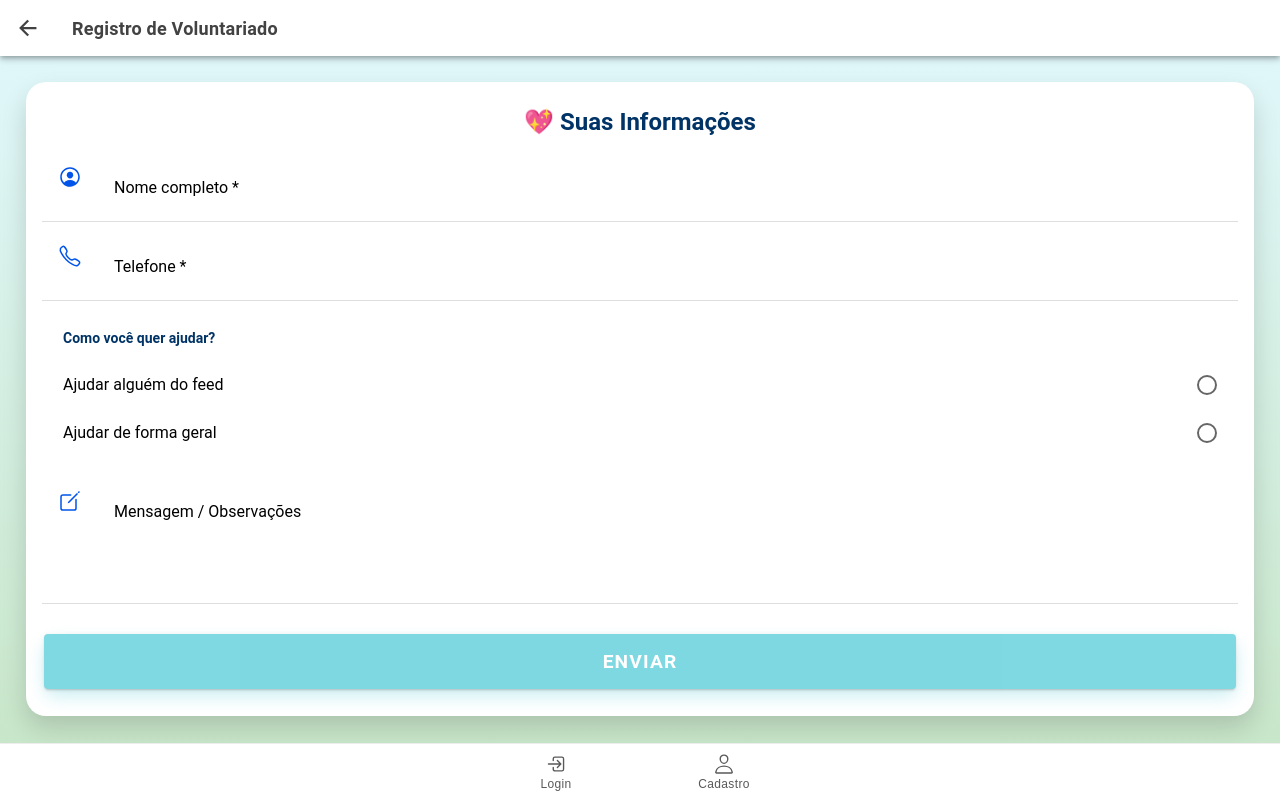
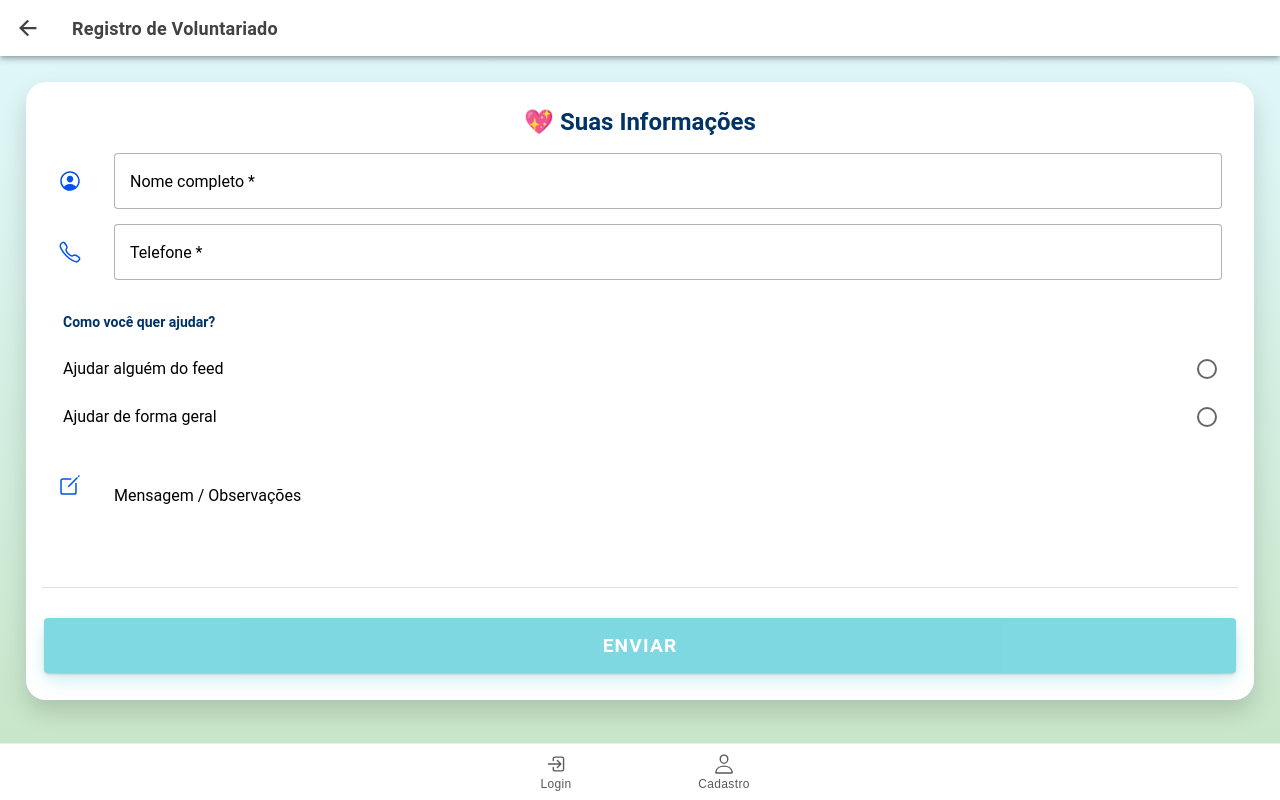
Before and after one commit to Elionay00/helpnow-solidarity-app-project, a React (Vite) app: page /GoodDeedsForm in a window 1280 px wide. Built offline with nearby package versions, Linux system fonts and the light colour scheme; no server answers.

Commit message:
refactor: substitui ValidatedInput por IonInput nos campos nome e telefone, aplicando label flutuante e outline, além de melhorar o espaçamento entre os campos

```diff
--- a/src/components/ValidatedInput/ValidatedInput.tsx
+++ b/src/components/ValidatedInput/ValidatedInput.tsx
@@ -1,6 +1,5 @@
-
 import React from 'react';
-import { IonItem, IonLabel, IonInput, IonIcon, InputChangeEventDetail, IonText } from '@ionic/react'; // Importe IonText aqui
+import { IonItem, IonLabel, IonInput, IonIcon, InputChangeEventDetail, IonText } from '@ionic/react';
 
 // Definindo as Props para o componente ValidatedInput
 interface ValidatedInputProps {
@@ -13,8 +12,6 @@ interface ValidatedInputProps {
     type?: 'text' | 'number' | 'email' | 'password' | 'search' | 'tel' | 'url';
     inputmode?: 'none' | 'text' | 'tel' | 'url' | 'email' | 'numeric' | 'decimal';
     maxlength?: number;
-    // 'message' pode ser um erro específico para o campo em tempo real, se necessário.
-    // No nosso caso, a mensagem global de erro do formulário já é suficiente.
 }
 
 const ValidatedInput: React.FC<ValidatedInputProps> = ({
@@ -22,7 +19,7 @@ const ValidatedInput: React.FC<ValidatedInputProps> = ({
     value,
     onValueChange,
     icon,
-    regex,
+    regex, // Note: regex is passed but its immediate validation isn't used for `isInvalid` state here.
     isInvalid,
     type = 'text',
     inputmode,
@@ -32,18 +29,12 @@ const ValidatedInput: React.FC<ValidatedInputProps> = ({
     const handleInputChange = (e: CustomEvent<InputChangeEventDetail>) => {
         const inputValue = e.detail.value || '';
 
-        // Permite a digitação, mas o isValid que vem do pai determinará o destaque visual no final.
-        // Esta parte aqui só se preocupa em manter o input atualizado e não exceder maxlength.
         if (maxlength && inputValue.length > maxlength) {
-            // Se exceder maxlength e um maxlength for definido, não atualiza o valor
-            // e o isInvalid do pai se encarregará de mostrar o erro.
             return;
         }
 
-        // Se o valor digitado não for um número (para type="tel", por exemplo), ou não corresponder à regex
-        // e não for vazio, marca como inválido para feedback imediato na digitação.
-        // No entanto, a validação final e a mensagem de erro específica virão do componente pai (GoodDeedsForm).
-        const isValueCurrentlyValid = regex.test(inputValue) || inputValue === '';
+        // REMOVA OU COMENTE ESTA LINHA:
+        // const isValueCurrentlyValid = regex.test(inputValue) || inputValue === '';
 
         // Atualiza o valor. O estado 'isInvalid' é controlado pelo componente pai.
         onValueChange(inputValue);
@@ -52,7 +43,7 @@ const ValidatedInput: React.FC<ValidatedInputProps> = ({
     return (
         <IonItem
             lines="full"
-            className={isInvalid ? 'ion-invalid-border' : ''} // Aplica a classe para borda vermelha
+            className={isInvalid ? 'ion-invalid-border' : ''}
             style={{ '--background': 'transparent', marginBottom: '10px' }}
         >
             <IonIcon icon={icon} slot="start" color={isInvalid ? "danger" : "primary"} />
@@ -63,13 +54,12 @@ const ValidatedInput: React.FC<ValidatedInputProps> = ({
                 value={value}
                 onIonChange={handleInputChange}
                 required
-                pattern={regex.source} // Importante para validação nativa do navegador
+                pattern={regex.source}
                 type={type}
                 inputmode={inputmode}
                 maxlength={maxlength}
-                style={{ '--padding-top': '20px' }} // Espaçamento entre label e input
+                style={{ '--padding-top': '20px' }}
             />
-            {/* Mensagens de erro para este componente são gerenciadas pelo componente pai GoodDeedsForm */}
         </IonItem>
     );
 };
--- a/src/pages/SupportOffers/GoodDeedsForm.tsx
+++ b/src/pages/SupportOffers/GoodDeedsForm.tsx
@@ -9,6 +9,7 @@ import {
   IonContent,
   IonList,
   IonTextarea,
+  IonInput,
   IonButton,
   IonText,
   IonButtons,
@@ -24,14 +25,16 @@ import {
   IonItem,
   IonLabel,
 } from '@ionic/react';
-import { arrowBackOutline, personCircleOutline, callOutline, createOutline } from 'ionicons/icons';
-
-// Importa o novo componente ValidatedInput
-import ValidatedInput from '../../components/ValidatedInput/ValidatedInput'; // AJUSTE O CAMINHO CONFORME SUA ESTRUTURA DE PASTAS
+import {
+  arrowBackOutline,
+  personCircleOutline,
+  callOutline,
+  createOutline,
+} from 'ionicons/icons';
 
 // --- Constantes para validação e mensagens ---
 const NAME_REGEX = /^[a-zA-Z\s]*$/;
-const PHONE_REGEX = /^[0-9]{10,11}$/; // Aceita 10 ou 11 dígitos
+const PHONE_REGEX = /^[0-9]{10,11}$/;
 
 const MESSAGES = {
   REQUIRED_FIELDS: 'Por favor, preencha todos os campos obrigatórios.',
@@ -49,20 +52,16 @@ const GoodDeedsForm: React.FC = () => {
   const [message, setMessage] = useState('');
   const [globalError, setGlobalError] = useState('');
 
-  // Estados para controle de validação visual individual
   const [isNameInvalid, setIsNameInvalid] = useState(false);
   const [isPhoneInvalid, setIsPhoneInvalid] = useState(false);
   const [isHelpOptionInvalid, setIsHelpOptionInvalid] = useState(false);
 
-  // --- Handler para mudança nas opções de Ajuda ---
   const handleHelpOptionChange = (e: CustomEvent) => {
     setHelpOption(e.detail.value);
-    setIsHelpOptionInvalid(false); // Reseta o estado de inválido ao selecionar
+    setIsHelpOptionInvalid(false);
   };
 
-  // --- Validação final no handleSubmit ---
   const handleSubmit = () => {
-    // Resetar estados de validação e erros globais
     setGlobalError('');
     setIsNameInvalid(false);
     setIsPhoneInvalid(false);
@@ -70,7 +69,6 @@ const GoodDeedsForm: React.FC = () => {
 
     let hasErrors = false;
 
-    // Validação de Nome
     if (!name.trim()) {
       setGlobalError(MESSAGES.REQUIRED_FIELDS);
       setIsNameInvalid(true);
@@ -81,13 +79,11 @@ const GoodDeedsForm: React.FC = () => {
       hasErrors = true;
     }
 
-    // Validação de Telefone
     if (!phone.trim()) {
       setGlobalError(MESSAGES.REQUIRED_FIELDS);
       setIsPhoneInvalid(true);
       hasErrors = true;
     } else if (!PHONE_REGEX.test(phone)) {
-      // Mensagem de erro mais específica para telefone
       if (phone.length > 0 && (phone.length < 10 || phone.length > 11)) {
         setGlobalError(MESSAGES.PHONE_INVALID_LENGTH);
       } else {
@@ -97,22 +93,17 @@ const GoodDeedsForm: React.FC = () => {
       hasErrors = true;
     }
 
-    // Validação da opção de ajuda
     if (!helpOption) {
       setGlobalError(MESSAGES.HELP_OPTION_REQUIRED);
       setIsHelpOptionInvalid(true);
       hasErrors = true;
     }
 
-    if (hasErrors) {
-      return; // Impede o envio se houver erros
-    }
+    if (hasErrors) return;
 
-    // Se tudo estiver válido, procede com o envio
     console.log({ name, phone, helpOption, message });
     alert(MESSAGES.SUCCESS_MESSAGE);
 
-    // Limpa o formulário
     setName('');
     setPhone('');
     setHelpOption('');
@@ -140,70 +131,100 @@ const GoodDeedsForm: React.FC = () => {
           '--background': 'linear-gradient(to bottom, #e0f7fa, #c8e6c9)',
         }}
       >
-        <IonCard style={{
+        <IonCard
+          style={{
             borderRadius: '20px',
             boxShadow: '0 12px 25px rgba(0,0,0,0.15)',
             padding: '10px 0',
-        }}>
+          }}
+        >
           <IonCardHeader>
-            <IonCardTitle style={{
+            <IonCardTitle
+              style={{
                 fontSize: '1.5rem',
                 fontWeight: 700,
                 color: '#003366',
-              textAlign: 'center'
-            }}>
+                textAlign: 'center',
+              }}
+            >
               💖 Suas Informações
             </IonCardTitle>
           </IonCardHeader>
 
           <IonCardContent>
             {globalError && (
-              <IonText color="danger" style={{ textAlign: 'center', display: 'block', marginBottom: '15px' }}>
+              <IonText
+                color="danger"
+                style={{
+                  textAlign: 'center',
+                  display: 'block',
+                  marginBottom: '15px',
+                }}
+              >
                 <p>{globalError}</p>
               </IonText>
             )}
 
-            {/* Usando o componente ValidatedInput para o Nome */}
-            <ValidatedInput
+            {/* Campo Nome */}
+            <IonItem
+              lines="none"
+              style={{ '--background': 'transparent', marginBottom: '15px' }}
+            >
+              <IonIcon icon={personCircleOutline} slot="start" color="primary" />
+              <IonInput
                 label="Nome completo *"
+                labelPlacement="floating"
+                fill="outline"
+                placeholder="Digite seu nome completo"
                 value={name}
-              onValueChange={setName}
-              icon={personCircleOutline}
-              regex={NAME_REGEX}
-              isInvalid={isNameInvalid}
+                onIonInput={(e) => setName(e.detail.value!)}
+                className={isNameInvalid ? 'ion-invalid' : ''}
                 inputmode="text"
-            />
+              ></IonInput>
+            </IonItem>
 
-            {/* Usando o componente ValidatedInput para o Telefone */}
-            <ValidatedInput
+            {/* Campo Telefone */}
+            <IonItem
+              lines="none"
+              style={{ '--background': 'transparent', marginBottom: '15px' }}
+            >
+              <IonIcon icon={callOutline} slot="start" color="primary" />
+              <IonInput
                 label="Telefone *"
+                labelPlacement="floating"
+                fill="outline"
+                placeholder="Digite seu telefone (somente números)"
                 value={phone}
-              onValueChange={setPhone}
-              icon={callOutline}
-              regex={PHONE_REGEX}
-              isInvalid={isPhoneInvalid}
-              type="tel"
+                onIonInput={(e) => setPhone(e.detail.value!)}
+                className={isPhoneInvalid ? 'ion-invalid' : ''}
                 inputmode="numeric"
                 maxlength={11}
-            />
+                type="tel"
+              ></IonInput>
+            </IonItem>
 
-            {/* Opções de Ajuda (ainda aqui porque é um RadioGroup, que é mais complexo para generalizar) */}
+            {/* Opções de Ajuda */}
             <IonList
               style={{
                 '--background': 'transparent',
                 background: 'transparent',
                 border: isHelpOptionInvalid ? '1px solid red' : 'none',
                 borderRadius: '8px',
-                padding: '5px'
+                padding: '5px',
+                marginBottom: '15px',
               }}
             >
               <IonListHeader>
-                <IonLabel style={{ color: isHelpOptionInvalid ? 'red' : '#003366', fontWeight: '600' }}>Como você quer ajudar?</IonLabel>
+                <IonLabel
+                  style={{
+                    color: isHelpOptionInvalid ? 'red' : '#003366',
+                    fontWeight: '600',
+                  }}
+                >
+                  Como você quer ajudar?
+                </IonLabel>
               </IonListHeader>
-              <IonRadioGroup
-                value={helpOption}
-                onIonChange={handleHelpOptionChange}
-              >
+              <IonRadioGroup value={helpOption} onIonChange={handleHelpOptionChange}>
                 <IonItem lines="none" style={{ '--background': 'transparent' }}>
                   <IonLabel>Ajudar alguém do feed</IonLabel>
                   <IonRadio slot="end" value="especifico" />
@@ -216,12 +237,15 @@ const GoodDeedsForm: React.FC = () => {
             </IonList>
 
             {/* Campo Mensagem */}
-            <IonItem lines="full" style={{ '--background': 'transparent', marginTop: '15px' }}>
+            <IonItem
+              lines="full"
+              style={{ '--background': 'transparent', marginTop: '15px' }}
+            >
               <IonIcon icon={createOutline} slot="start" color="primary" />
               <IonLabel position="floating">Mensagem / Observações</IonLabel>
               <IonTextarea
                 value={message}
-                onIonChange={(e) => setMessage(e.detail.value!)}
+                onIonInput={(e) => setMessage(e.detail.value!)}
                 rows={4}
               />
             </IonItem>
```
Lines whose indentation alone changed are shown as unchanged.
